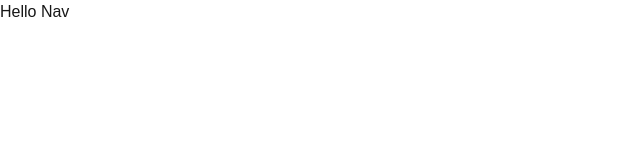
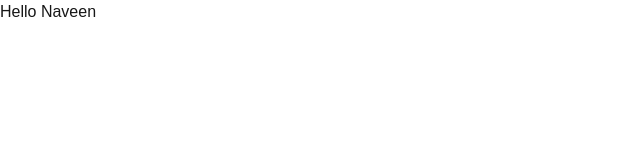
Before and after one commit to codeNaveen1234/Next-JS, a Next.js app: page / in a window 1280 px wide. Shown: the top 160 px of the page, without its empty margins (0-640 px from the left). Built offline with nearby package versions, Linux system fonts and the light colour scheme.

Commit message:
offline false

```diff
--- a/next.config.mjs
+++ b/next.config.mjs
@@ -16,7 +16,9 @@ const pwaConfig =withPWAInit({
   register:true,
   skipWaiting:true,
   disable:process.env.NODE_ENV === 'development',
-  fallbacks:false,
+  fallbacks:{
+    document:false
+  }
   // fallbacks: {
   //   // Failed page requests fallback to this.
   //   document: "/~offline",
--- a/src/app/page.js
+++ b/src/app/page.js
@@ -3,7 +3,7 @@
 export default function Home() {
   return (
     <div className="install-prompt">
-      Hello Nav
+      Hello Naveen
   </div>
   );
 }
```
